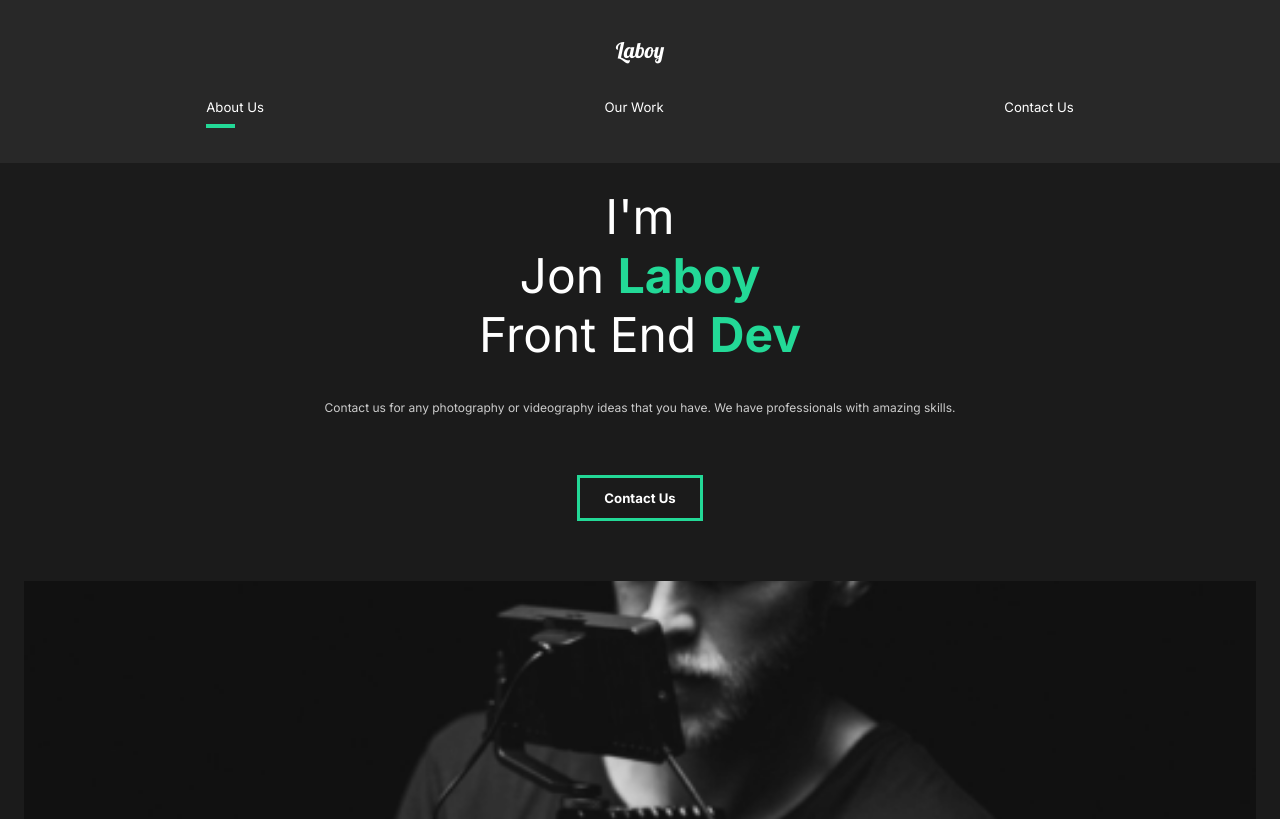
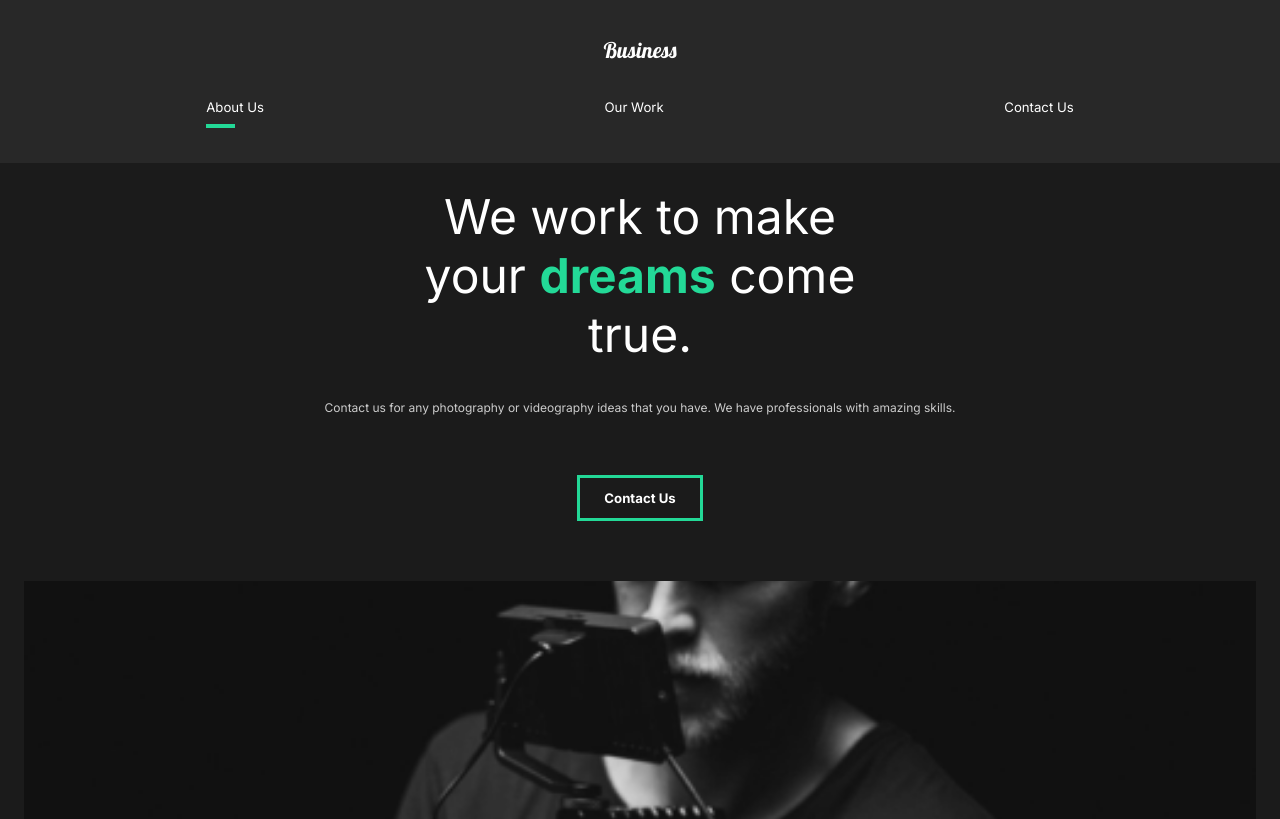
Before and after one commit to Jon-Laboy/business-site-example, a React (Create React App) app: page / in a window 1280 px wide. Shown: the top 819 px of the page. Built offline with nearby package versions, Linux system fonts and the light colour scheme.

Commit message:
Correct final

```diff
--- a/src/components/AboutSection.js
+++ b/src/components/AboutSection.js
@@ -13,14 +13,14 @@ const AboutSection = () => {
                 <motion.div>
                     <Hide>
                         <motion.h2 variants={titleAnim}>
-                            I'm
+                            We work to make
                         </motion.h2>
                     </Hide>
                     <Hide>
-                        <motion.h2 variants={titleAnim}>Jon <span>Laboy</span> </motion.h2>
+                        <motion.h2 variants={titleAnim}>your <span>dreams</span> come</motion.h2>
                     </Hide>
                     <Hide>
-                        <motion.h2 variants={titleAnim}>Front End <span>Dev</span> </motion.h2>
+                        <motion.h2 variants={titleAnim}>true.</motion.h2>
                     </Hide>
                 </motion.div>
                 <motion.p variants={fade}>Contact us for any photography or videography ideas that you have. We have professionals with amazing skills.</motion.p>
--- a/src/components/Nav.js
+++ b/src/components/Nav.js
@@ -9,10 +9,10 @@ const Nav = () => {
 
     return (
         <StyledNav>
-            <h1><Link id="logo" to="/">Laboy</Link></h1>
+            <h1><Link id="logo" to="/">Business</Link></h1>
                 <ul>
                     <li>
-                        <Link to="/">About Us</Link>
+                        <Link to="/"> About Us</Link>
                         <Line
                             transition={{ duration: 0.75 }}
                             initial={{ width: "0%" }}
```
